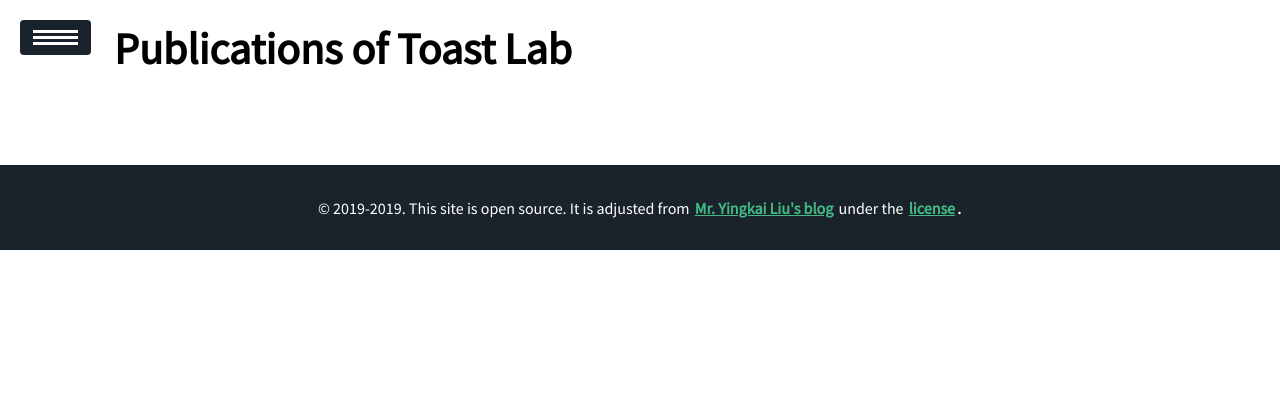
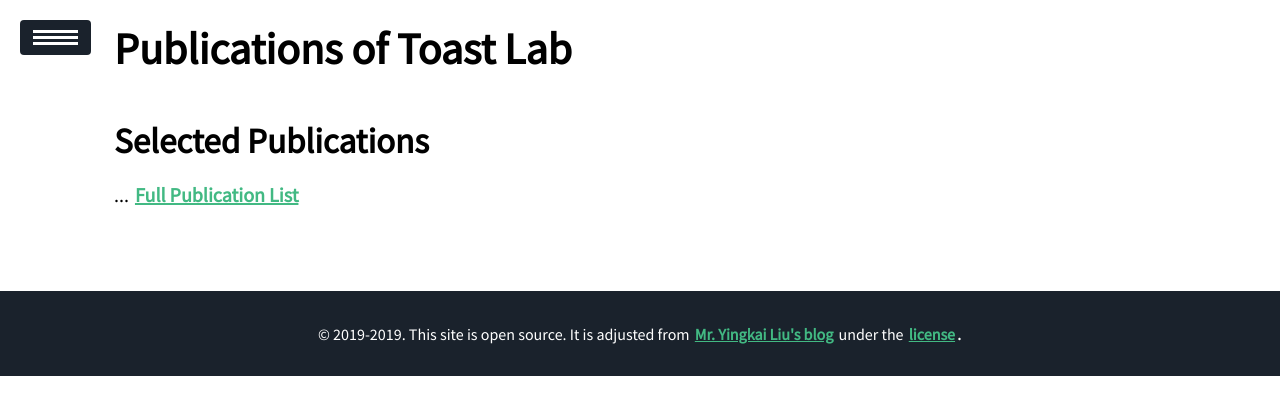
Before and after one commit to toast-lab/toast-lab.github.io, a Jekyll site: the page built from publications/index.md, in a window 1280 px wide. Shown: the top 415 px of the page. Built offline with Jekyll 4.4.1, drawn with Linux system fonts in a browser that asks for light colours; nearby versions of some CDN libraries.

Commit message:
publications

```diff
--- a/publications/index.md
+++ b/publications/index.md
@@ -2,3 +2,6 @@
 layout: info
 title: Publications of Toast Lab
 ---
+<h2>Selected Publications</h2>
+
+<p>... <a href="./papers.html">Full Publication List</a> </p>
```
